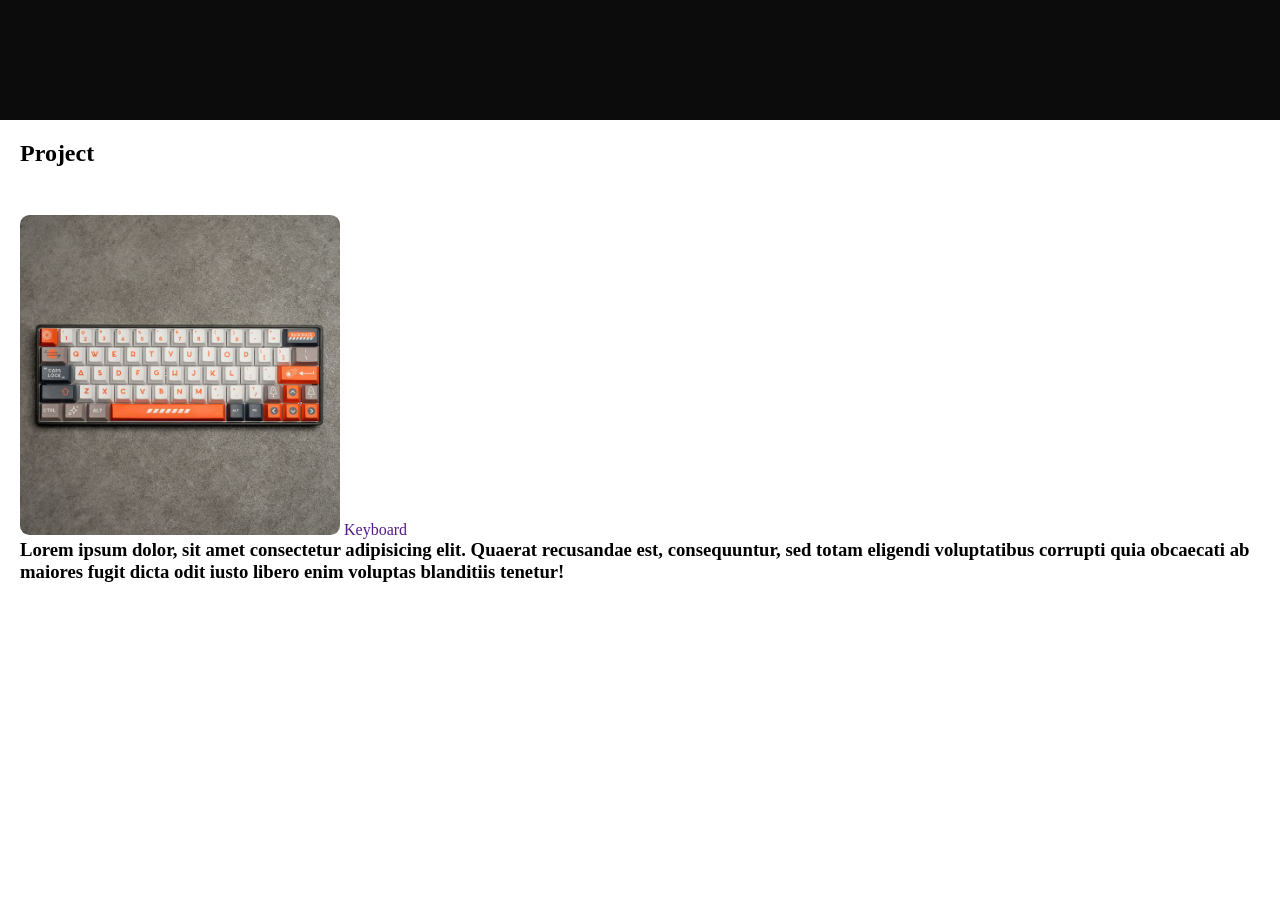
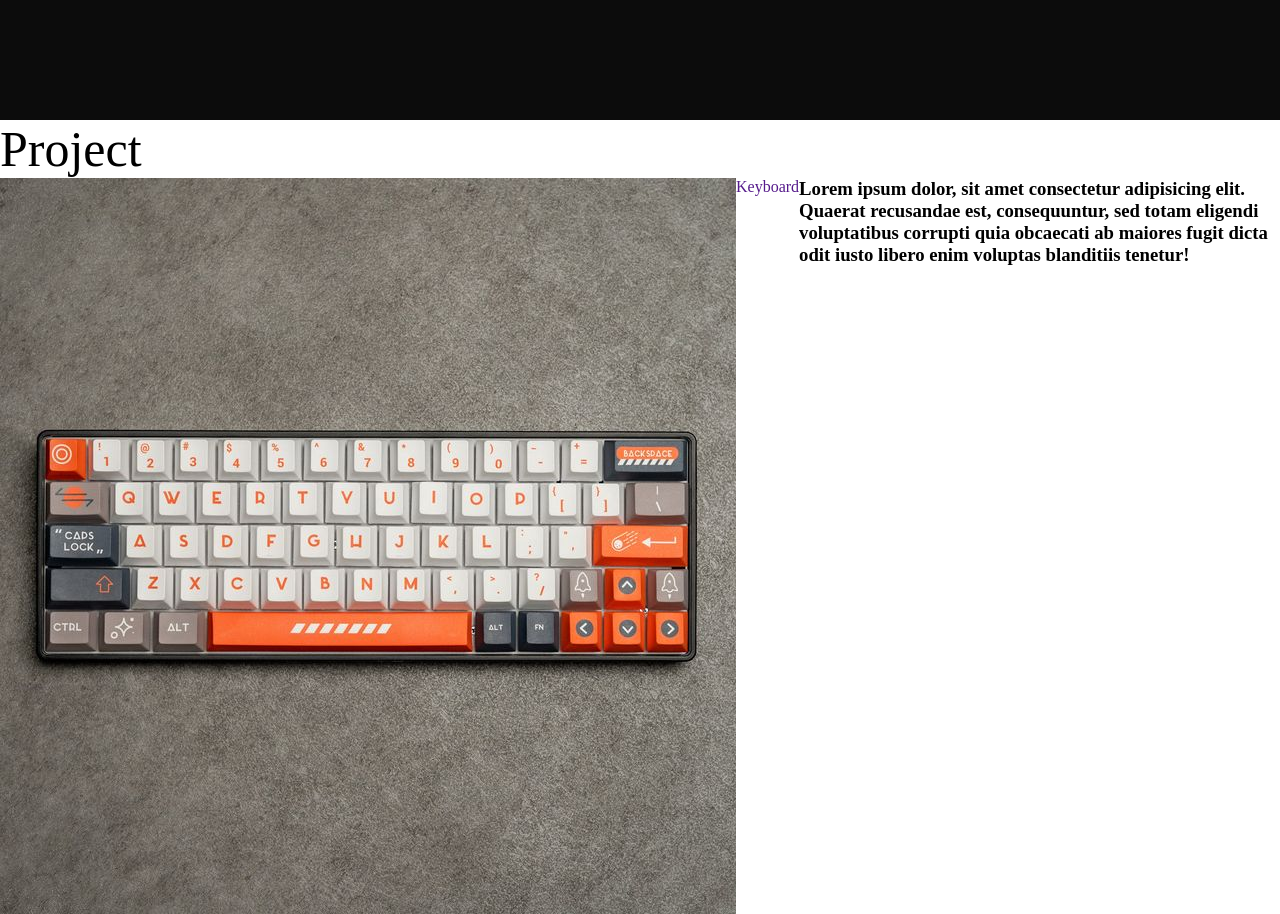
Before and after one commit to LiuBintang/Portofolio, a plain HTML site: page Portofolio/index.html in a window 1280 px wide. Shown: the part 680-1594 px from the top of the page. Drawn offline with nearby package versions, Linux system fonts and the light colour scheme; a web font is replaced by a local one.

Commit message:
update Portofolio/style.css

```diff
--- a/Portofolio/style.css
+++ b/Portofolio/style.css
@@ -201,23 +201,28 @@ nav {
 /*Project Section*/
 
 .project {
+    position: relative;
+    height: 100vh;
+    width: 100%;
+
+.container-project {
+  display: flex;
+  flex-wrap: wrap;
+  height: 100vh;
+
+  h1{
     display: flex;
-    flex-direction: column;
-    height: 100vh;
-    position: relative;
-    width: 100%;
+    font-size: 50px;
+    font-weight: 200;
+  }
+
+  div{
+    display: flex;
+    justify-content: space-between;
+    flex-wrap: ;
+  }
 }
 
-.container-project {
-    margin: 20px;
-    display: grid;
-    grid-template-columns: auto;
-    grid-template-rows: auto 60% 40%;
-    gap: 3rem;
+.keyboard {
 
-    img {
-        border-radius: 3%;
-        height: 20rem;
-        width: 20rem;
-    }
 }
```
